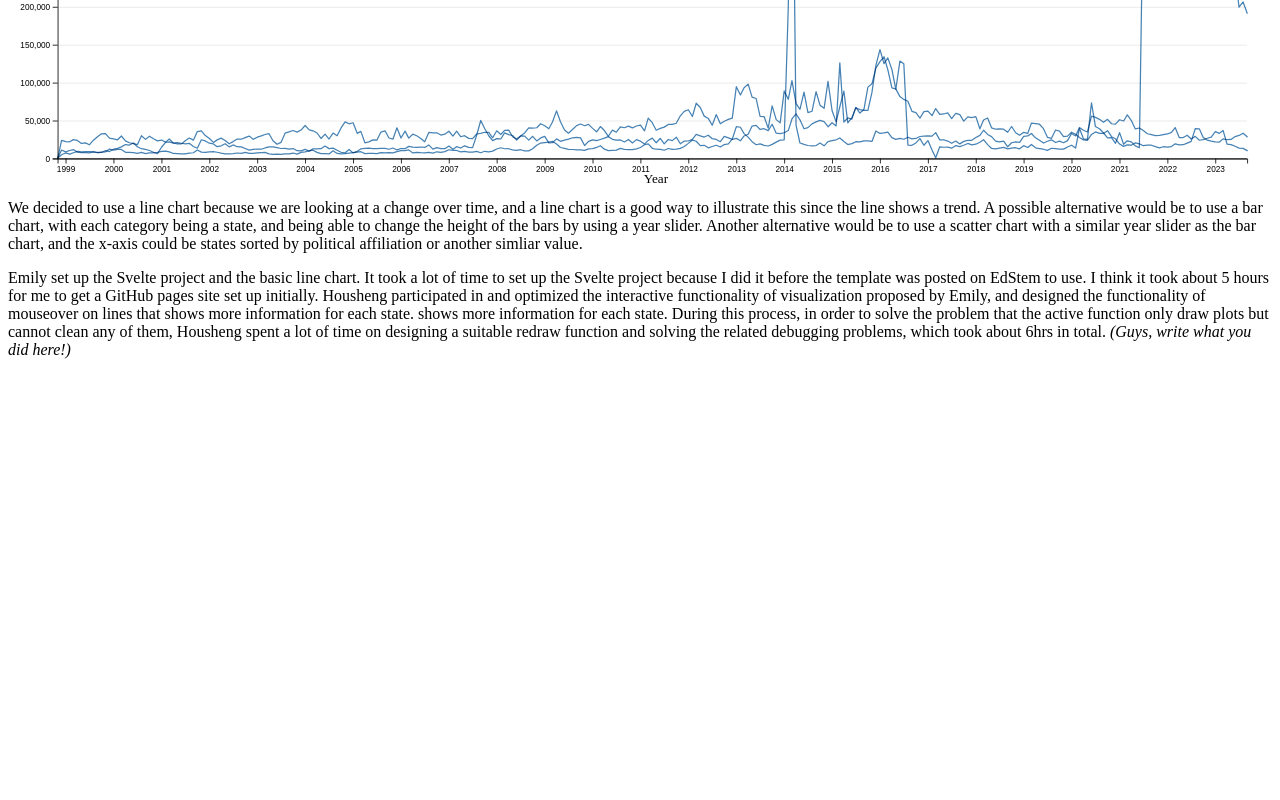
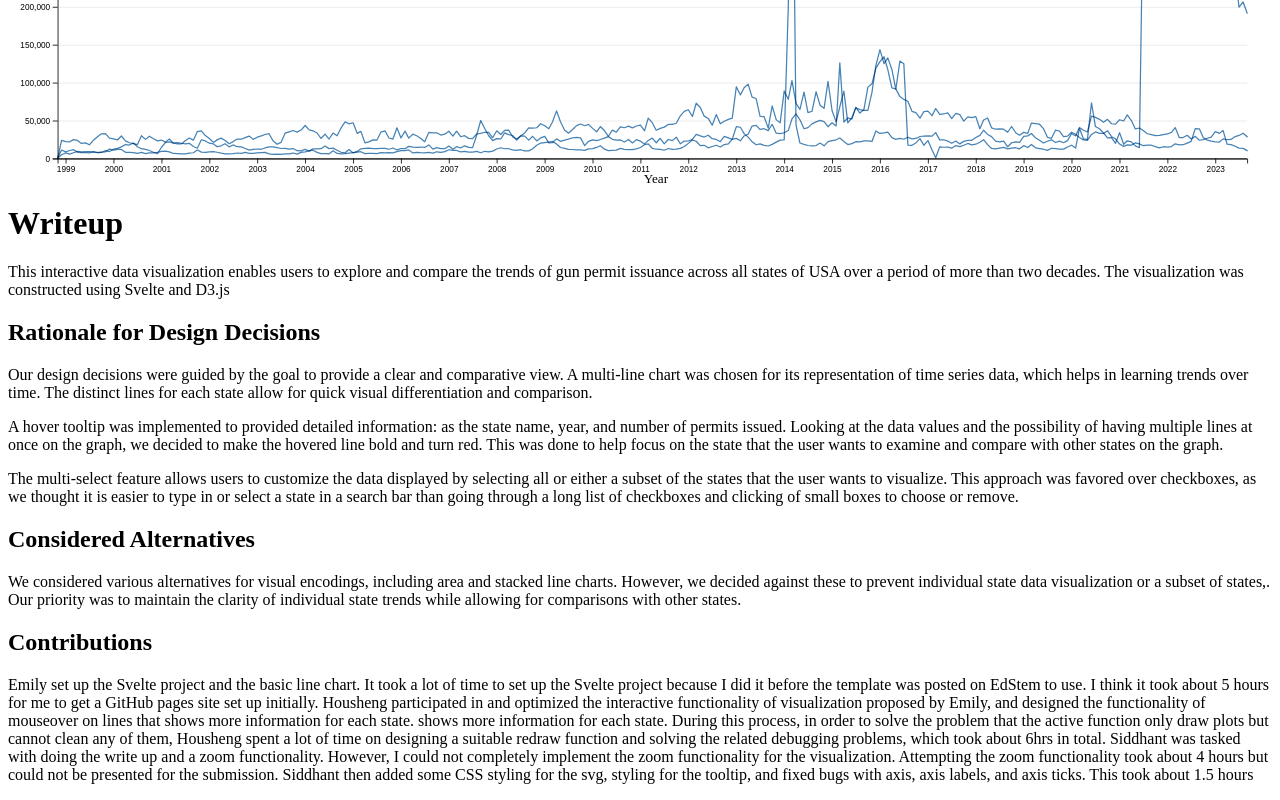
Before and after one commit to EmilyYiX/states-permits, a SvelteKit app: page / in a window 1280 px wide. Shown: the part 393-1193 px from the top of the page. Before the commit the page ends 800 px from the top, so only its background shows below. Built offline with nearby package versions, Linux system fonts and the light colour scheme.

Commit message:
Write up done

```diff
--- a/src/components/Graph.svelte
+++ b/src/components/Graph.svelte
@@ -228,8 +228,28 @@ onMount(() => {
     </svg>
 </div>
 <div class="write-up">
-  <p>We decided to use a line chart because we are looking at a change over time, and a line chart is a good way to illustrate this since the line shows a trend. A possible alternative would be to use a bar chart, with each category being a state, and being able to change the height of the bars by using a year slider. Another alternative would be to use a scatter chart with a similar year slider as the bar chart, and the x-axis could be states sorted by political affiliation or another simliar value.</p>
-  <p>Emily set up the Svelte project and the basic line chart. It took a lot of time to set up the Svelte project because I did it before the template was posted on EdStem to use. I think it took about 5 hours for me to get a GitHub pages site set up initially. Housheng participated in and optimized the interactive functionality of visualization proposed by Emily, and designed the functionality of mouseover on lines that shows more information for each state. shows more information for each state. During this process, in order to solve the problem that the active function only draw plots but cannot clean any of them, Housheng spent a lot of time on designing a suitable redraw function and solving the related debugging problems, which took about 6hrs in total. <em>(Guys, write what you did here!)</em></p>
+  <h1>Writeup</h1>
+  <p>
+    This interactive data visualization enables users to explore and compare the trends of gun permit issuance across all states of USA over a period of more than two decades. The visualization was constructed using <span class="highlight">Svelte</span> and <span class="highlight">D3.js</span>
+  </p>
+
+  <h2>Rationale for Design Decisions</h2>
+  <p>
+    Our design decisions were guided by the goal to provide a clear and comparative view. A multi-line chart was chosen for its representation of time series data, which helps in learning trends over time. The distinct lines for each state allow for quick visual differentiation and comparison.
+  </p>
+  <p>
+    A hover tooltip was implemented to provided detailed information: as the state name, year, and number of permits issued. Looking at the data values and the possibility of having multiple lines at once on the graph, we decided to make the hovered line bold and turn red. This was done to help focus on the state that the user wants to examine and compare with other states on the graph.
+  <p>
+    The multi-select feature allows users to customize the data displayed by selecting all or either a subset of the states that the user wants to visualize. This approach was favored over checkboxes, as we thought it is easier to type in or select a state in a search bar than going through a long list of checkboxes and clicking of small boxes to choose or remove.
+  </p>
+
+  <h2>Considered Alternatives</h2>
+  <p>
+    We considered various alternatives for visual encodings, including area and stacked line charts. However, we decided against these to prevent individual state data visualization or a subset of states,. Our priority was to maintain the clarity of individual state trends while allowing for comparisons with other states.
+  </p>
+
+  <h2>Contributions</h2>
+  <p>Emily set up the Svelte project and the basic line chart. It took a lot of time to set up the Svelte project because I did it before the template was posted on EdStem to use. I think it took about 5 hours for me to get a GitHub pages site set up initially. Housheng participated in and optimized the interactive functionality of visualization proposed by Emily, and designed the functionality of mouseover on lines that shows more information for each state. shows more information for each state. During this process, in order to solve the problem that the active function only draw plots but cannot clean any of them, Housheng spent a lot of time on designing a suitable redraw function and solving the related debugging problems, which took about 6hrs in total. Siddhant was tasked with doing the write up and a zoom functionality. However, I could not completely implement the zoom functionality for the visualization. Attempting the zoom functionality took about 4 hours but could not be presented for the submission. Siddhant then added some CSS styling for the svg, styling for the tooltip, and fixed bugs with axis, axis labels, and axis ticks. This took about 1.5 hours</p>
 </div>
 
 <style>
```
